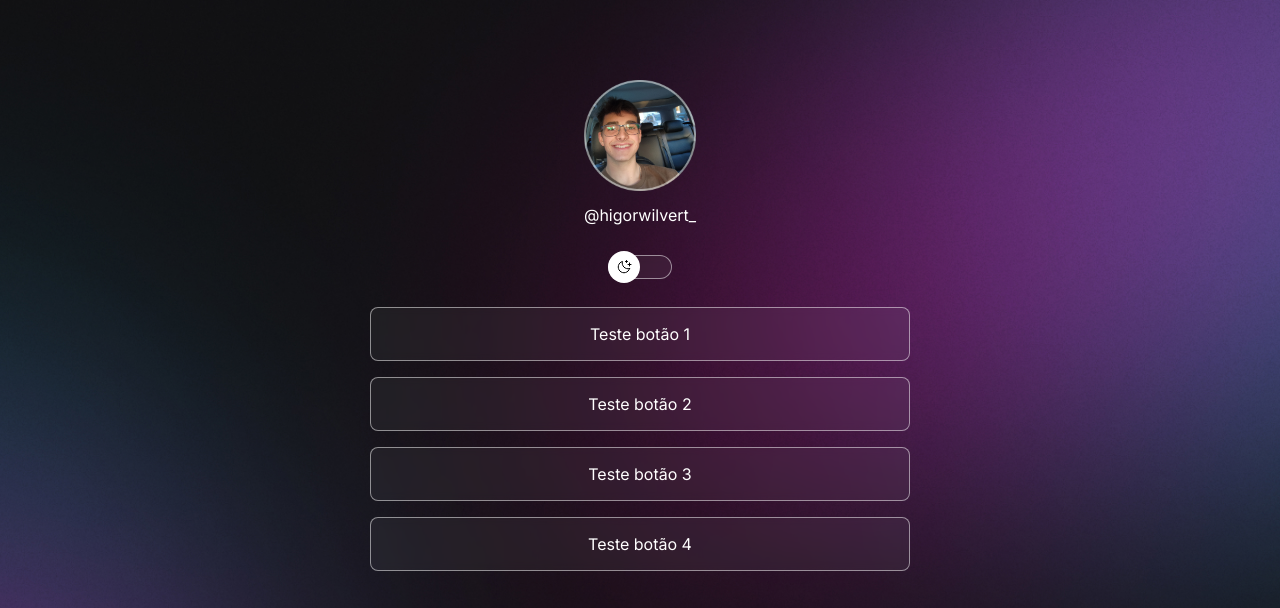
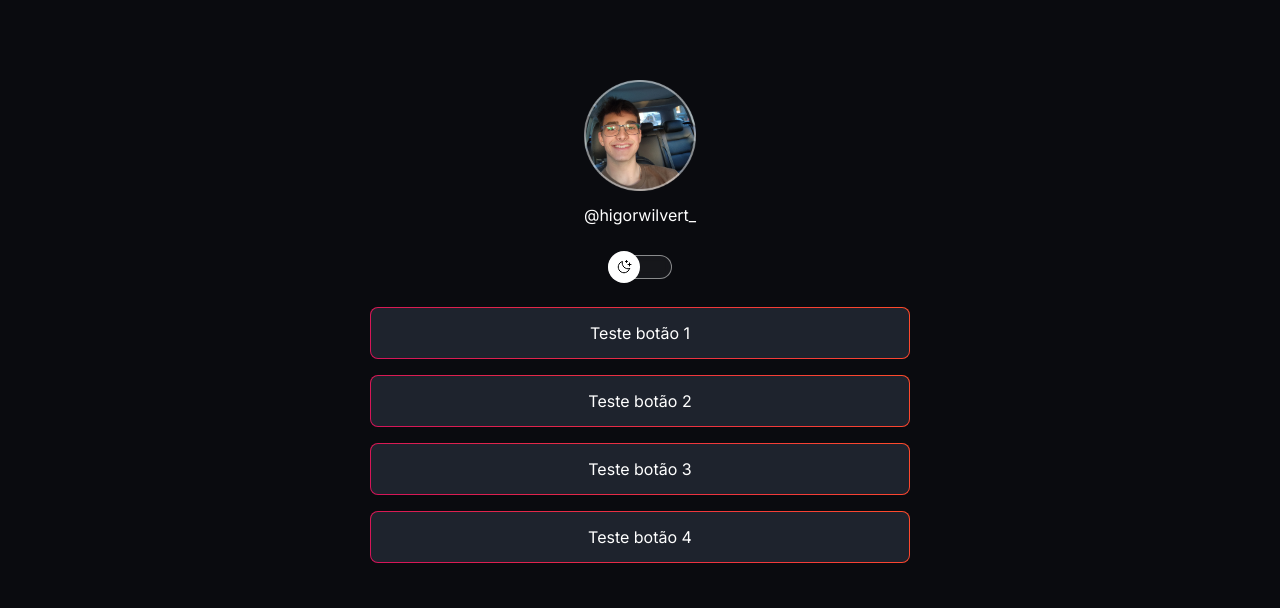
Before and after one commit to higorwilvert/ProjetoLinksRS, a plain HTML site: page index.html in a window 1280 px wide. Shown: the top 608 px of the page. Drawn offline with nearby package versions, Linux system fonts and the light colour scheme.

Commit message:
Alterado estilo dos botões da lista

```diff
--- a/style.css
+++ b/style.css
@@ -6,26 +6,28 @@
 
 :root {
   --text-color: white;
-  --background-url: url(./assets/bg-mobile.jpg);
+  --background: #0a0b0f;
   --stroke-color: rgba(255, 255, 255, 0.5);
   --surface-color: rgba(255, 255, 255, 0.05);
-  --surface-color-houver: rgba(0, 0, 0, 0.02);
   --highlight-color: rgba(255, 255, 255, 0.1);
   --switch-background-url: url(./assets/moon-stars.svg);
+  --bg-list: #1e232d;
+  --color-gradient: linear-gradient(45deg, #d4145a, #ff4b2b);
 }
 
 .light {
   --text-color: black;
-  --background-url: url(./assets/bg-mobile-light.jpg);
+  --background: #dfe0e1;
   --stroke-color: rgba(0, 0, 0, 0.5);
   --surface-color: rgba(0, 0, 0, 0.05);
-  --surface-color-houver: rgba(0, 0, 0, 0.02);
   --highlight-color: rgba(0, 0, 0, 0.1);
   --switch-background-url: url(./assets/sun-stars.svg);
+  --bg-list: #cdced0;
+  --color-gradient: linear-gradient(45deg, #0ebeff, #ff42b3);
 }
 
 body {
-  background: var(--background-url) no-repeat top center/cover;
+  background: var(--background) no-repeat top center/cover;
   height: 100vh;
 }
 
@@ -109,28 +111,52 @@ ul {
 }
 
 ul li a {
+  position: relative;
+  color: #fff;
   display: flex;
   align-items: center;
   justify-content: center;
 
   padding: 16px 24px;
 
-  background: var(--surface-color);
-  border: 1px solid var(--stroke-color);
+  background: var(--color-gradient);
   border-radius: 8px;
-
-  backdrop-filter: blur(4px);
-  -webkit-backdrop-filter: blur(4px);
 
   text-decoration: none;
   font-weight: 500;
-
-  transition: background 0.2s;
 }
 
-ul li a:hover {
-  background: var(--surface-color-houver);
-  border: 1.5px solid var(--text-color);
+a span {
+  position: relative;
+  z-index: 1;
+}
+
+ul li a:before {
+  content: "";
+  position: absolute;
+  inset: 1px;
+  background: var(--bg-list);
+  border-radius: 7px;
+  transition: 0.5s;
+}
+
+ul li a:hover:before {
+  opacity: 0.7;
+}
+
+ul li a:after {
+  content: "";
+  position: absolute;
+  inset: 0px;
+  background: var(--color-gradient);
+  border-radius: 7px;
+  transition: 0.5s;
+  opacity: 0;
+  filter: blur(20px);
+}
+
+ul li a:hover:after {
+  opacity: 1;
 }
 
 #social-links {
```
